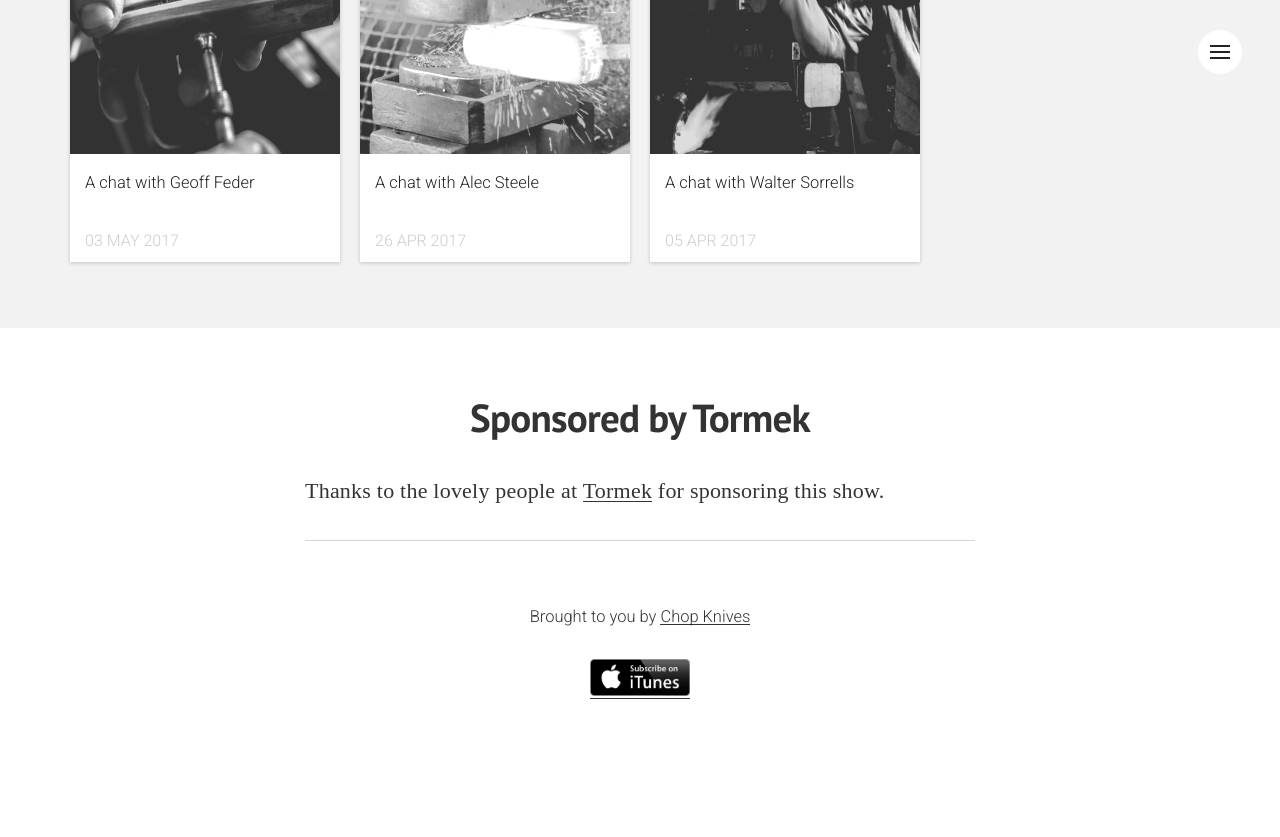
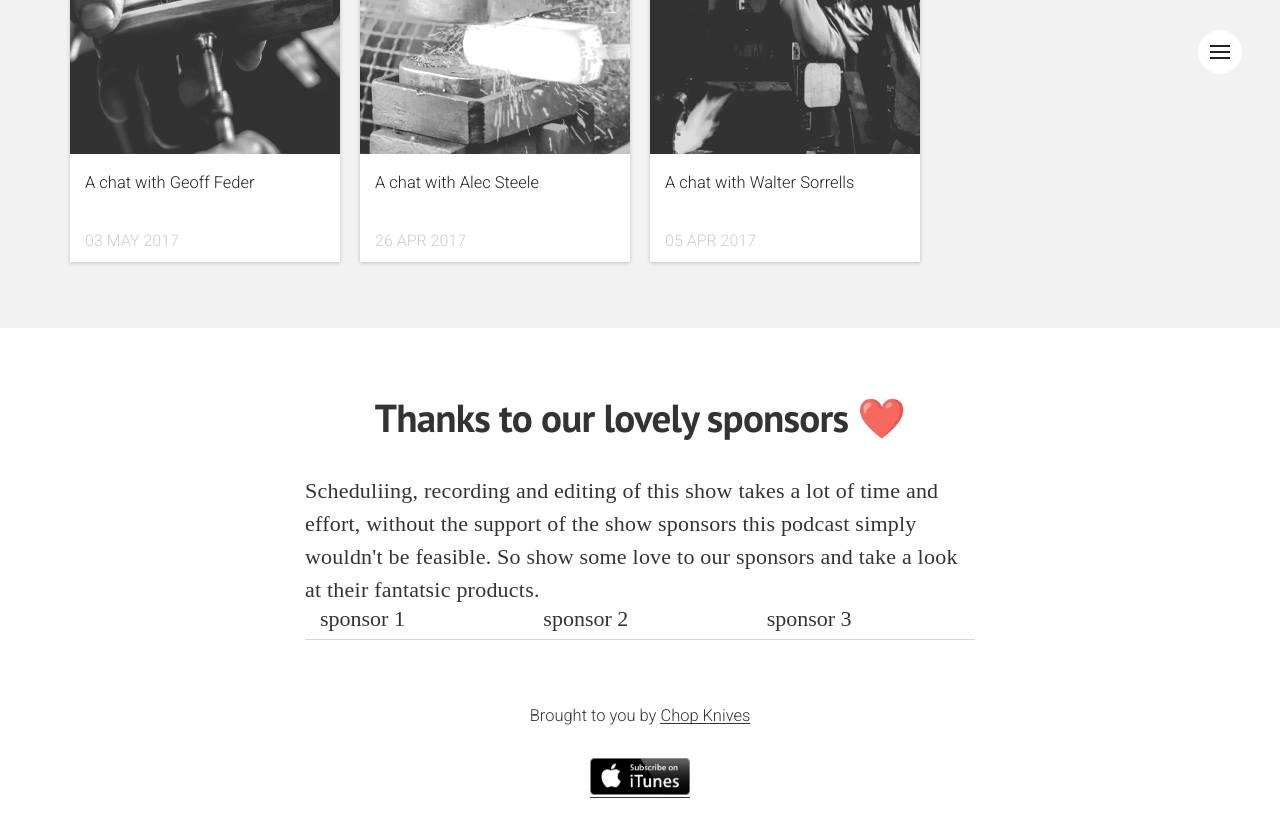
Before and after one commit to craiglockwood/knifetalk, a Jekyll site: the page built from index.html, in a window 1280 px wide and 900 px high, scrolled down 1742 px. Shown: the top 837 px of the window. Built offline with Jekyll 4.4.1, drawn with Linux system fonts in a browser that asks for light colours; nearby versions of some CDN libraries; some web fonts are replaced; Markdown is read by kramdown in place of the engine named in the settings; before the commit the page ends 2543 px from its top, so only the background shows below that.

Commit message:
new sponsors

```diff
--- a/_includes/subscribe.html
+++ b/_includes/subscribe.html
@@ -1,9 +1,13 @@
 <section class="section--subscribe">
   <div class="container container--content">
-    <h3 class="u-alignCenter">Sponsored by Tormek </h3>
+    <h3 class="u-alignCenter">Thanks to our lovely sponsors ❤️</h3>
     <p>
-      Thanks to the lovely people at  <a href="http://www.tormek.com">Tormek</a> for sponsoring this show.
+      Scheduliing, recording and editing of this show takes a lot of time and effort, without the support of the show sponsors this podcast simply wouldn't be feasible. So show some love to our sponsors and take a look at their fantatsic products.
     </p>
+
+<div class="col-xs-4"> sponsor 1 </div>
+<div class="col-xs-4"> sponsor 2 </div>
+<div class="col-xs-4"> sponsor 3 </div>
 
 
     <hr/>
```
